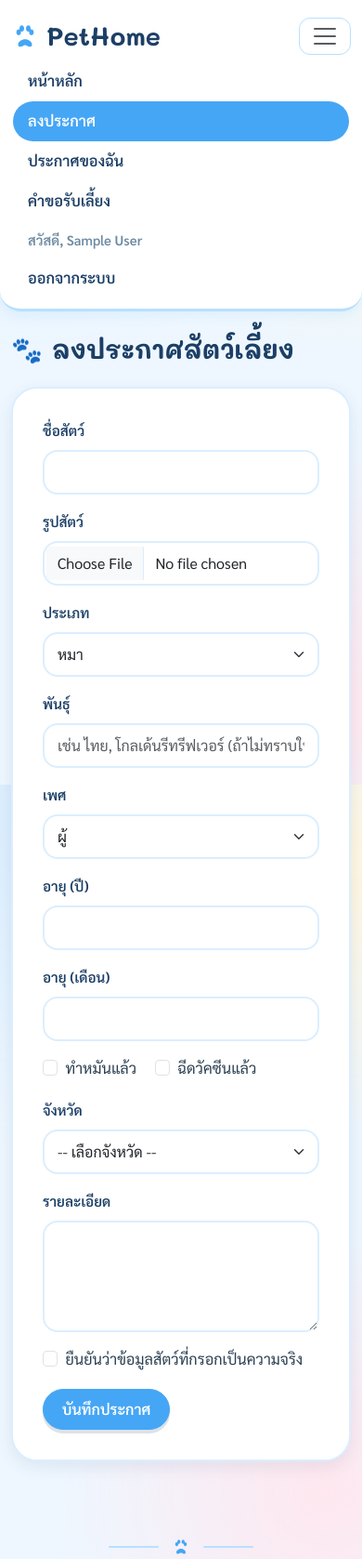
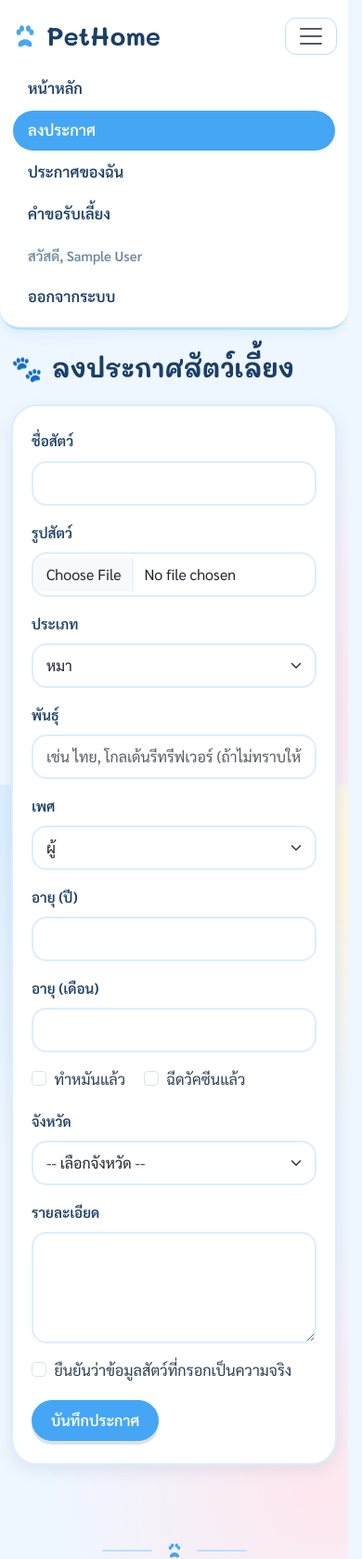
Before and after one commit to Hihellxc/Project-PetHome, a Flask app: page /add_pet in a window 390 px wide, after a click that opens the changed part. Shown: the top 1677 px of the page at 93% size. Run offline with Flask 3, Linux system fonts and the light colour scheme; the visitor is signed in with stand-in values (Sample User, id 1); some libraries are stand-ins or nearby versions.

Commit message:
Enhance UI components and layout for better user experience across templates

```diff
--- a/frontend/static/css/style.css
+++ b/frontend/static/css/style.css
@@ -37,7 +37,13 @@
 }
 
 /* ---------- พื้นฐาน ---------- */
-html, body { height: 100%; }
+html {
+  height: 100%;
+  overflow-y: scroll;
+  scrollbar-gutter: stable;
+}
+
+body { height: 100%; }
 
 body {
   background-color: var(--sky-100);
@@ -138,6 +144,29 @@ textarea:focus-visible,
   padding: 8px 16px !important;
   margin: 0 2px;
   transition: background 0.15s ease, color 0.15s ease, transform 0.15s ease;
+}
+
+.navbar-pethome .navbar-nav {
+  align-items: center;
+  gap: 4px;
+}
+
+.navbar-pethome .nav-item,
+.navbar-pethome .navbar-logout {
+  display: flex;
+  align-items: center;
+}
+
+.navbar-pethome .nav-link {
+  display: inline-flex;
+  align-items: center;
+  justify-content: center;
+  min-height: 42px;
+  white-space: nowrap;
+}
+
+.navbar-pethome .navbar-logout .nav-link {
+  width: 100%;
 }
 
 .navbar-pethome .nav-link:hover {
@@ -295,6 +324,11 @@ textarea:focus-visible,
   border-radius: var(--radius-pill) !important;
   font-weight: 600;
   padding: 9px 20px;
+  min-height: 44px;
+  display: inline-flex;
+  align-items: center;
+  justify-content: center;
+  white-space: nowrap;
   transition: transform 0.12s ease, box-shadow 0.12s ease;
 }
 .btn:active { transform: translateY(1px) scale(0.98); }
@@ -353,7 +387,25 @@ textarea:focus-visible,
 }
 .btn-danger:hover { background: #f5789f; border-color: #f5789f; }
 
-.btn-sm { padding: 6px 14px; font-size: 0.85rem; }
+.btn-sm { min-height: 36px; padding: 6px 14px; font-size: 0.85rem; }
+
+.form-actions,
+.table-actions,
+.request-actions {
+  display: flex;
+  align-items: center;
+  gap: 8px;
+  flex-wrap: wrap;
+}
+
+.table-actions form,
+.request-actions form {
+  margin: 0;
+}
+
+.table-actions .btn {
+  min-width: 58px;
+}
 
 /* ---------- ฟอร์ม ---------- */
 .form-panel {
@@ -479,4 +531,32 @@ textarea:focus-visible,
   .hero-pethome { padding: 34px 24px; text-align: center; justify-content: center; }
   .hero-mascot { display: none; }
   .search-panel { margin-top: 0; }
+
+  .navbar-pethome .navbar-nav {
+    align-items: stretch;
+    gap: 2px;
+    padding-top: 8px;
+  }
+
+  .navbar-pethome .nav-item,
+  .navbar-pethome .navbar-logout {
+    width: 100%;
+  }
+
+  .navbar-pethome .nav-link {
+    justify-content: flex-start;
+    width: 100%;
+  }
+
+  .navbar-pethome .user-greet {
+    justify-content: flex-start;
+  }
+
+  .form-panel { padding: 24px 20px; }
+
+  .table-pethome {
+    display: block;
+    overflow-x: auto;
+    white-space: nowrap;
+  }
 }
--- a/frontend/templates/add_pet.html
+++ b/frontend/templates/add_pet.html
@@ -83,7 +83,7 @@
       </div>
     </div>
 
-    <div class="col-12">
+    <div class="col-12 form-actions">
       <button type="submit" class="btn btn-primary">บันทึกประกาศ</button>
     </div>
 
--- a/frontend/templates/adoption_requests.html
+++ b/frontend/templates/adoption_requests.html
@@ -18,7 +18,7 @@
       {% endif %}
     </div>
     {% if req.status == 'pending' and req.pet_status != 'adopted' %}
-    <div>
+    <div class="request-actions">
       <form method="POST" action="{{ url_for('approve_request', request_id=req.request_id) }}" class="d-inline">
         <input type="hidden" name="csrf_token" value="{{ csrf_token() }}">
         <button type="submit" class="btn btn-sm btn-success">อนุมัติ</button>
--- a/frontend/templates/base.html
+++ b/frontend/templates/base.html
@@ -46,7 +46,7 @@
               <span class="nav-link user-greet">สวัสดี, {{ session.user_name }}</span>
             </li>
             <li class="nav-item">
-              <form method="POST" action="{{ url_for('logout') }}" class="m-0">
+              <form method="POST" action="{{ url_for('logout') }}" class="navbar-logout m-0 p-0">
                 <input type="hidden" name="csrf_token" value="{{ csrf_token() }}">
                 <button type="submit" class="nav-link border-0 bg-transparent">ออกจากระบบ</button>
               </form>
--- a/frontend/templates/edit_pet.html
+++ b/frontend/templates/edit_pet.html
@@ -88,7 +88,7 @@
       <textarea name="description" class="form-control" rows="4">{{ pet.description }}</textarea>
     </div>
 
-    <div class="col-12">
+    <div class="col-12 form-actions">
       <button type="submit" class="btn btn-primary">บันทึกการแก้ไข</button>
       <a href="{{ url_for('my_pets') }}" class="btn btn-outline-secondary">ยกเลิก</a>
     </div>
--- a/frontend/templates/my_pets.html
+++ b/frontend/templates/my_pets.html
@@ -42,7 +42,7 @@
           <span class="badge badge-adopted">Adopted</span>
         {% endif %}
       </td>
-      <td>
+      <td class="table-actions">
         <a href="{{ url_for('pet_detail', pet_id=pet.pet_id) }}" class="btn btn-sm btn-outline-primary">ดู</a>
         <a href="{{ url_for('edit_pet', pet_id=pet.pet_id) }}" class="btn btn-sm btn-outline-warning">แก้ไข</a>
         <form method="POST" action="{{ url_for('delete_pet', pet_id=pet.pet_id) }}" class="d-inline"
```
